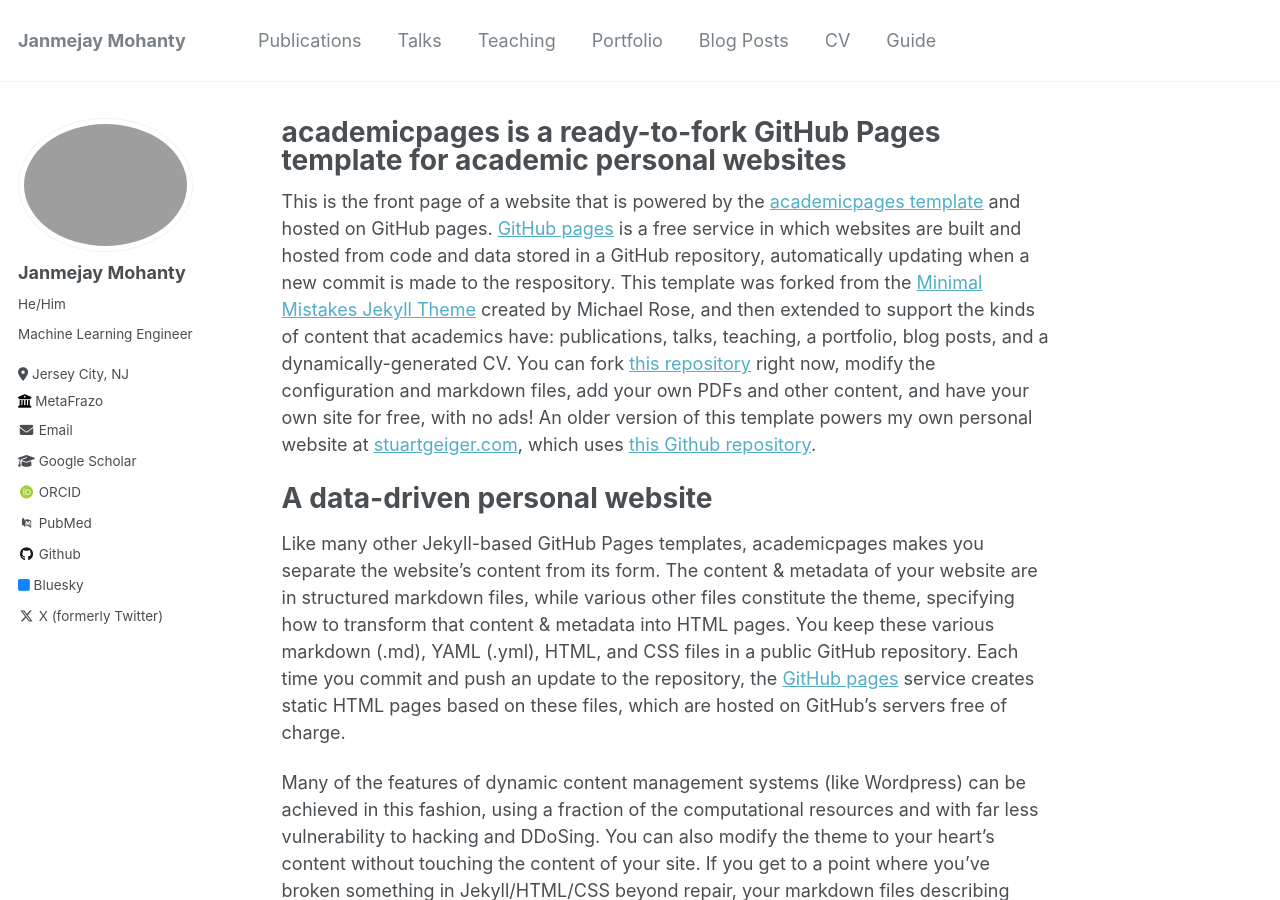
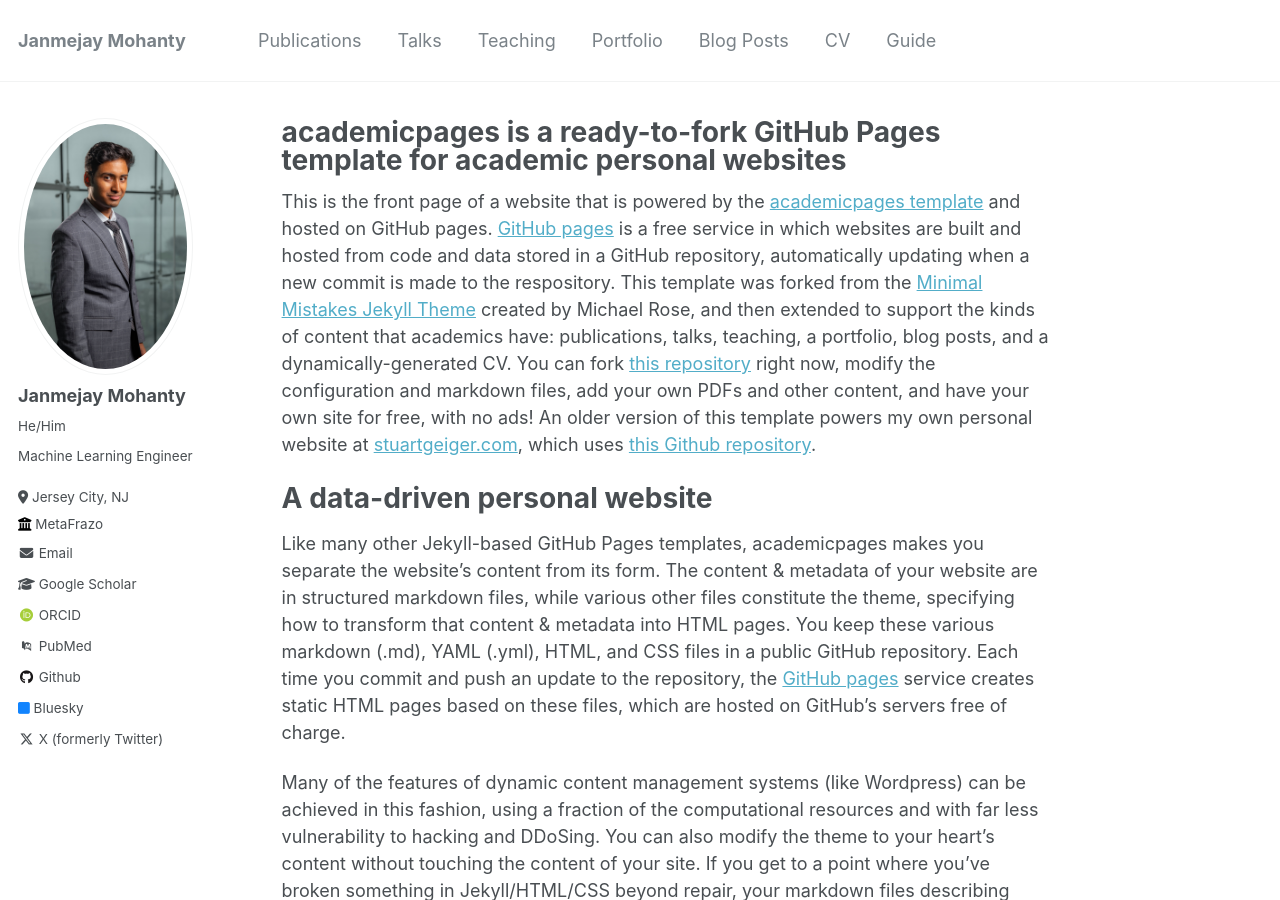
Before and after one commit to Janmejay1998/Janmejay1998.github.io, a Jekyll site: the page built from _pages/about.md, in a window 1280 px wide and 900 px high. Built offline with Jekyll 4.4.1, drawn with Linux system fonts in a browser that asks for light colours; some web fonts are replaced.

Commit message:
profile picture added

```diff
--- a/_config.yml
+++ b/_config.yml
@@ -20,7 +20,7 @@
 #               Additional customization can be done by editing /_includes/author-profile.html
 author:
   # Biographic information
-  avatar           : "Janmejay Mohanty.png"
+  avatar           : "Janmejay Mohanty.jpg"
   name             : "Janmejay Mohanty"
   pronouns         : "He/Him"
   bio              : "Machine Learning Engineer"
```
Also changed, not shown: images/Janmejay Mohanty.jpg (added), images/profile.png (deleted).
